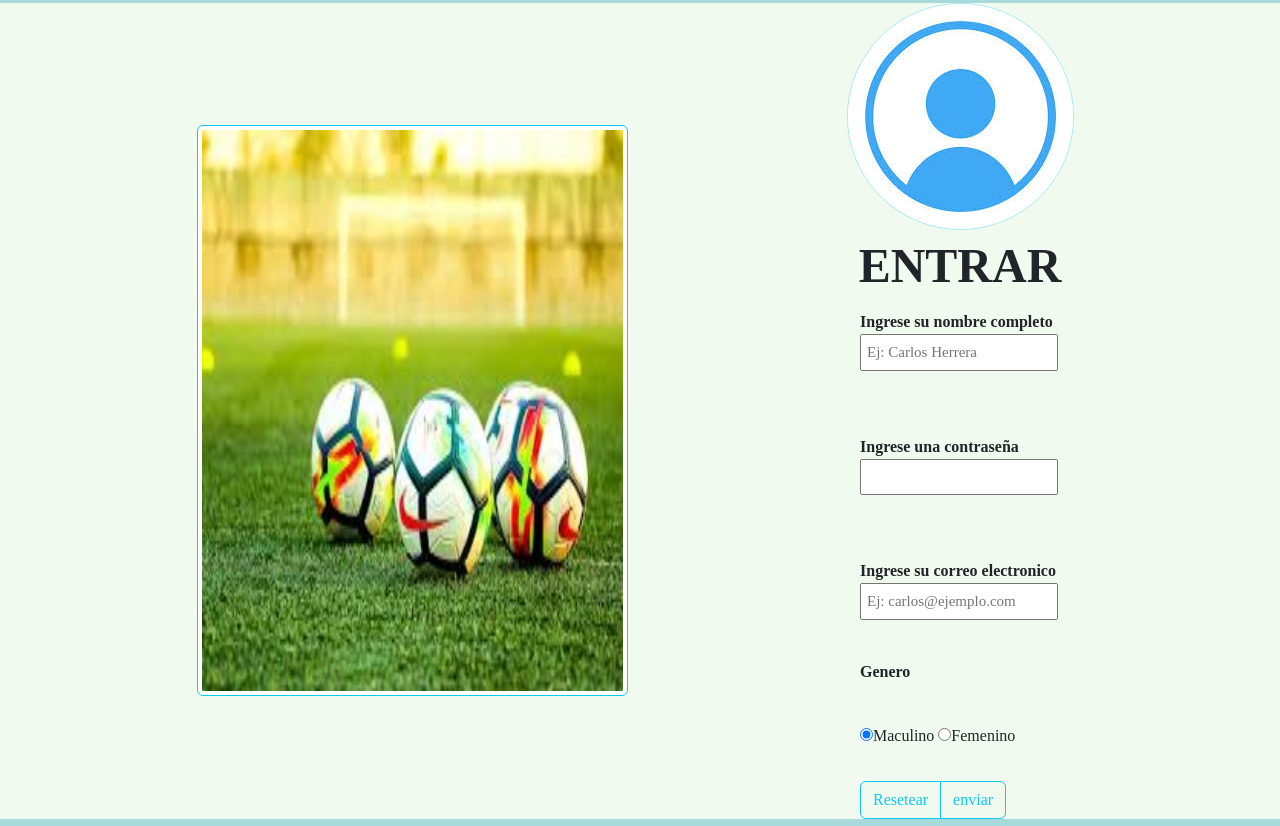
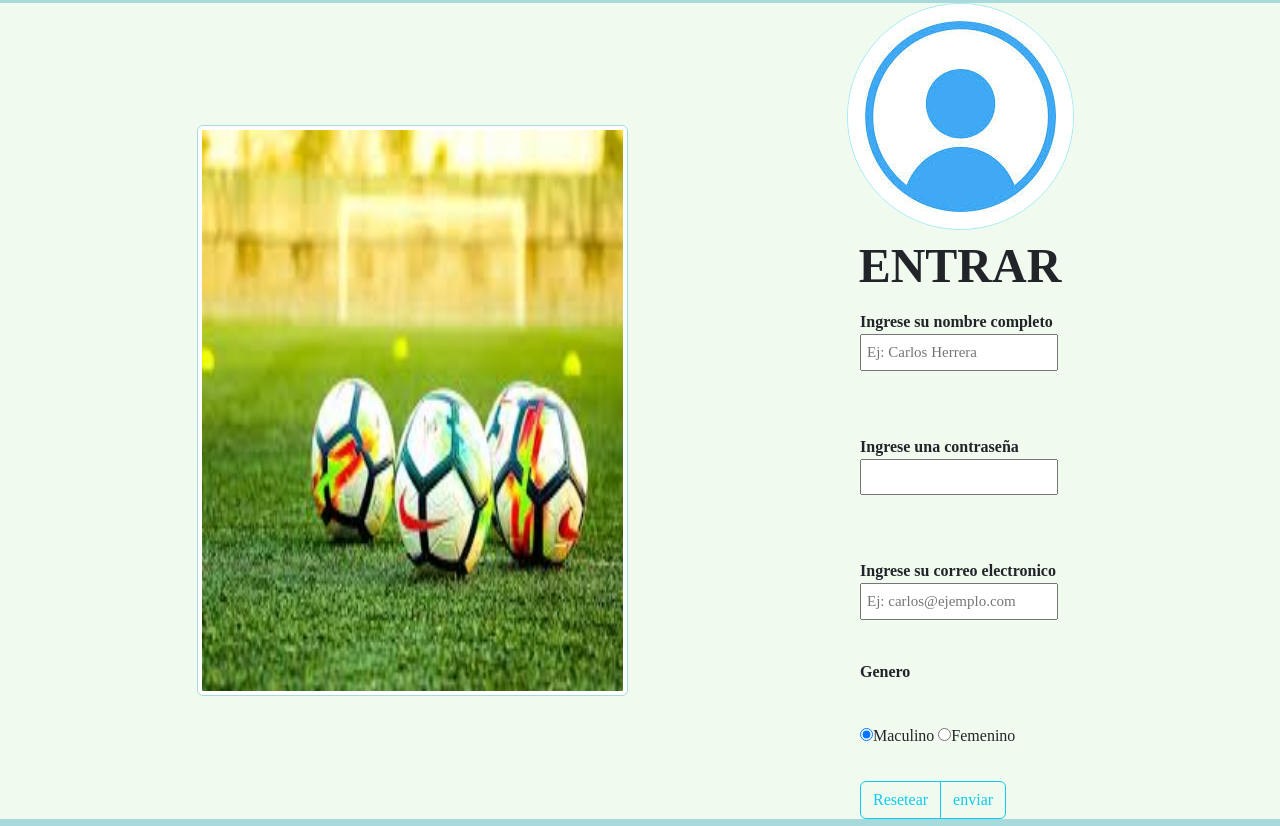
Before and after one commit to SaulAndrade31/Mi_primer_repositorio, a plain HTML site: page pages/Inicia_session.html in a window 1280 px wide. Shown: the part 79-905 px from the top of the page. Drawn offline with nearby package versions, Linux system fonts and the light colour scheme.

Commit message:
aplicando boostrap

```diff
--- a/css/style.css
+++ b/css/style.css
@@ -65,6 +65,7 @@ main {
  #imgbalon{
  width: 70%;
  height: 70%;
+ border-color: #a8dadc;
  }
 footer {
     background-color: #a8dadc;
@@ -88,7 +89,6 @@ footer {
     padding: 5px;
     font-size: 15px;
     margin-bottom: 40px;
-
 }
 label {
     margin: 20x;
--- a/pages/Inicia_session.html
+++ b/pages/Inicia_session.html
@@ -43,7 +43,7 @@
     <main class="container-fluid">
         <div class="row">
             <div class="col d-flex align-items-center justify-content-end" data-aos="fade-right"  data-aos-offset="300"data-aos-easing="ease-in-sine"  >
-                <img src="../assets/Images/balonjpg.jpg" class="img-thumbnail border border-info" class="rounded mx-auto d-block" alt="balon de futbol" id="imgbalon" >
+                <img src="../assets/Images/balonjpg.jpg" class="img-thumbnail " class="rounded mx-auto d-block" alt="balon de futbol" id="imgbalon" >
             </div>
             <div class="col">
                 <div class="d-flex justify-content-center " data-aos="flip-left" data-aos-easing="ease-out-cubic" data-aos-duration="2000">
```
